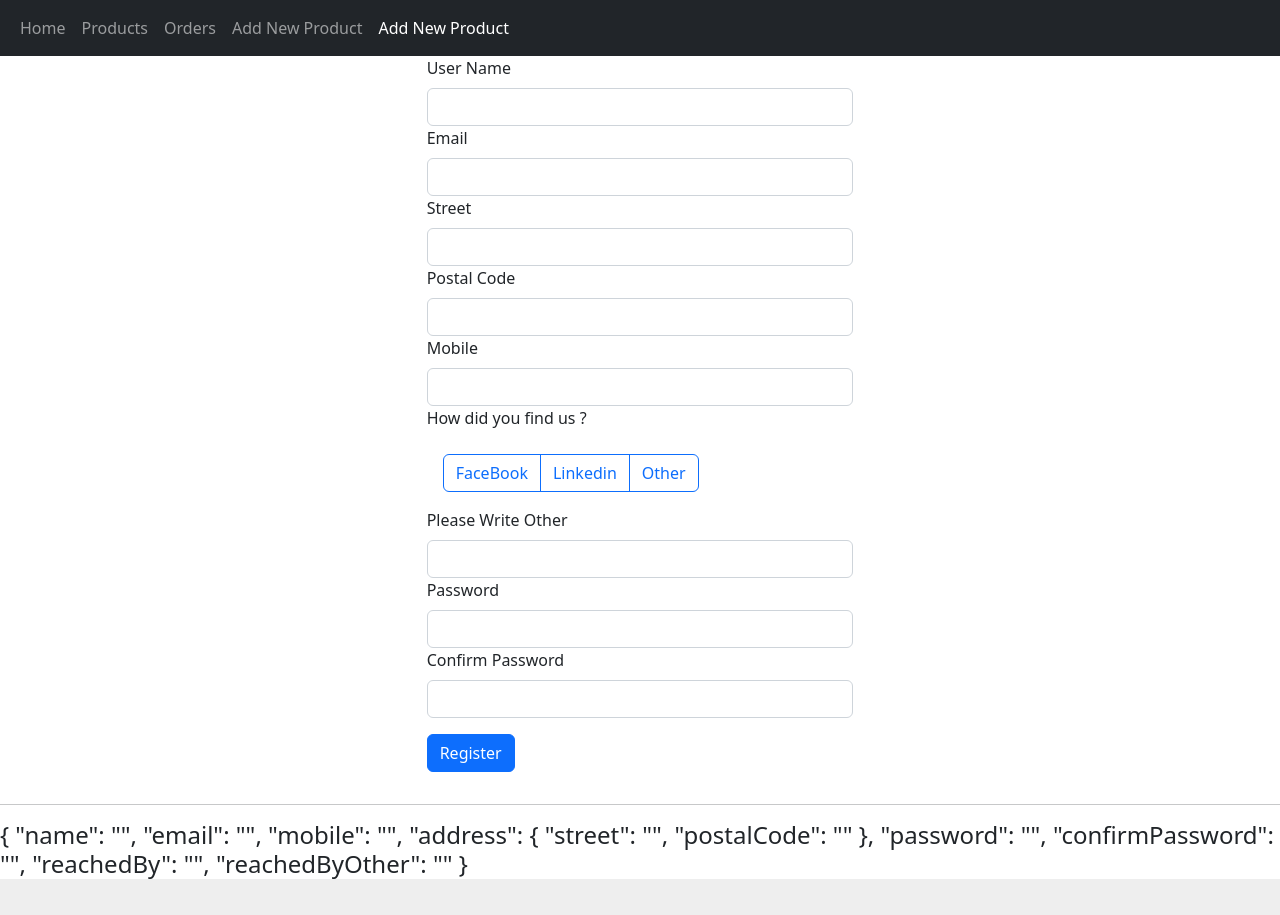
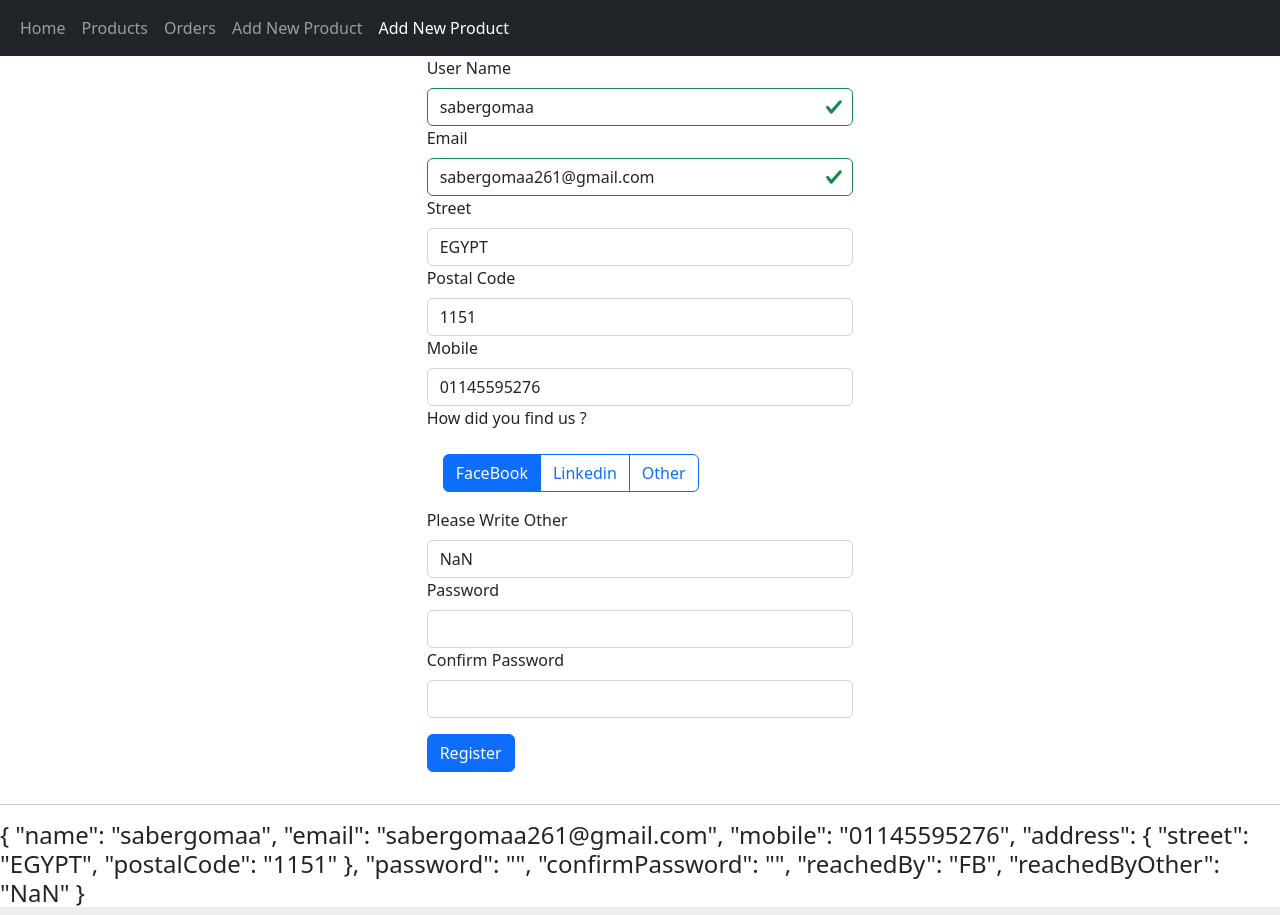
Before and after one commit to SaberGomaa/Angular-Practise, an Angular app: page /Register in a window 1280 px wide. Before the commit the page ends 887 px from the top, so only its background shows below. Built offline with nearby package versions, Linux system fonts and the light colour scheme.

Commit message:
set values to form

```diff
--- a/src/app/components/userRegister/userRegister.component.ts
+++ b/src/app/components/userRegister/userRegister.component.ts
@@ -1,5 +1,5 @@
 import { Component, OnInit } from '@angular/core';
-import { FormControl, FormGroup, Validators } from '@angular/forms';
+import { FormBuilder, FormControl, FormGroup, Validators } from '@angular/forms';
 
 @Component({
    selector: 'app-userRegister',
@@ -11,24 +11,58 @@ export class UserRegisterComponent implements OnInit {
    UserRegisterFormGroup: FormGroup;
 
 
-   constructor() {
-      this.UserRegisterFormGroup = new FormGroup({
-         name: new FormControl('', [Validators.required, Validators.minLength(10)]),
-         email: new FormControl('', [Validators.email, Validators.required]),
-         mobile: new FormControl(''),
-         address: new FormGroup({
-            street: new FormControl(''),
-            postalCode: new FormControl('')
+   constructor(private FB: FormBuilder) {
+      // this.UserRegisterFormGroup = new FormGroup({
+      //    name: new FormControl('', [Validators.required, Validators.minLength(10)]),
+      //    email: new FormControl('', [Validators.email, Validators.required]),
+      //    mobile: new FormControl(''),
+      //    address: new FormGroup({
+      //       street: new FormControl(''),
+      //       postalCode: new FormControl('')
+      //    }),
+      //    password: new FormControl(''),
+      //    confirmPassword: new FormControl(''),
+      //    reachedBy: new FormControl(''),
+      //    reachedByOther: new FormControl('')
+      // });
+
+      this.UserRegisterFormGroup = FB.group({
+         name: ['', [Validators.required, Validators.minLength(10)]],
+         email: ['', [Validators.email, Validators.required]],
+         mobile: [''],
+         address: FB.group({
+            street: [''],
+            postalCode: [''],
          }),
-         password: new FormControl(''),
-         confirmPassword: new FormControl(''),
-         reachedBy: new FormControl(''),
-         reachedByOther: new FormControl('')
+         password: [''],
+         confirmPassword: [''],
+         reachedBy: [''],
+         reachedByOther: [''],
       });
 
    }
 
    ngOnInit() {
+      /*
+      check URL Params
+      If Find user Id bring user data
+      else show empty Form to register
+      */
+
+      this.UserRegisterFormGroup.setValue({
+         "name": "sabergomaa",
+         "email": "sabergomaa261@gmail.com",
+         "mobile": "01145595276",
+         "address": {
+            "street": "EGYPT",
+            "postalCode": "1151"
+         },
+         "password": "",
+         "confirmPassword": "",
+         "reachedBy": "FB",
+         "reachedByOther": "NaN"
+      });
+
    }
 
 
@@ -40,7 +74,7 @@ export class UserRegisterComponent implements OnInit {
       return this.UserRegisterFormGroup.controls['email'];
    }
    register() {
-
+      // call API send {UserRegisterFormGroup.value};
    }
 
 }
```
